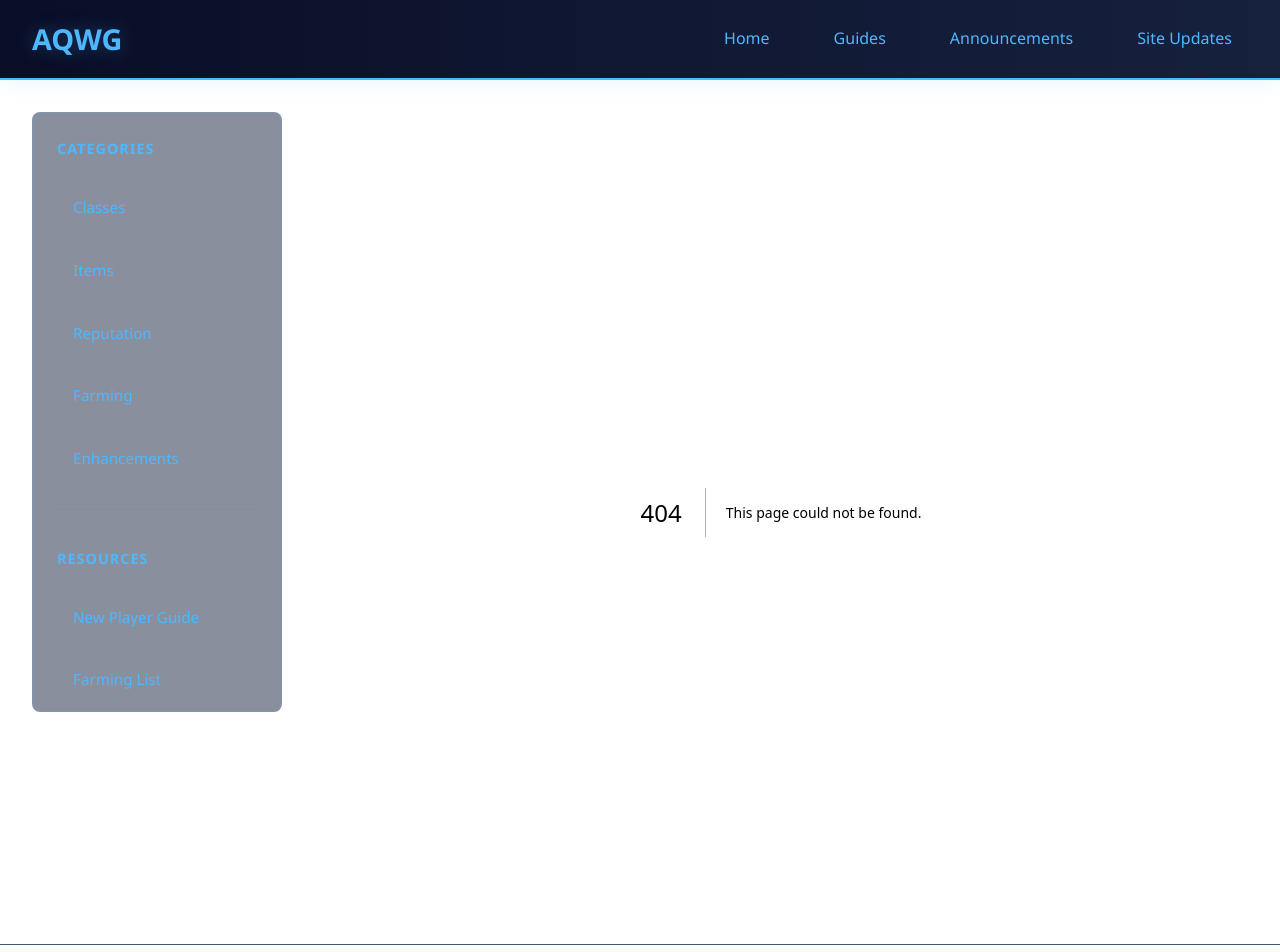
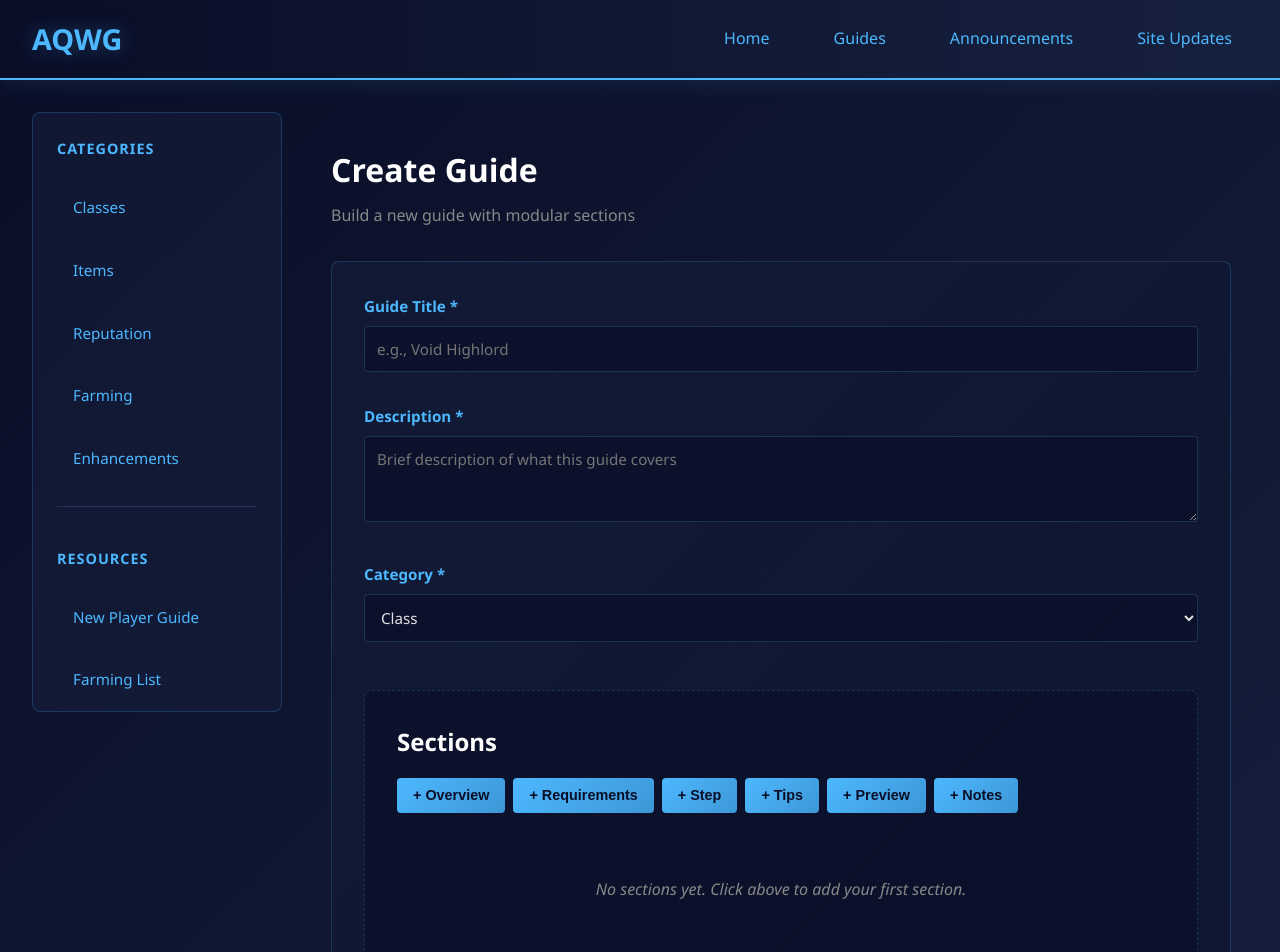
Before and after one commit to tadakuro/aqwg, a Next.js app: page /admin/guides/new in a window 1280 px wide. Before the commit this address had no page. Shown: the top 952 px of the page. Built offline with nearby package versions, Linux system fonts and the light colour scheme.

Commit message:
Create page.tsx

```diff
--- /dev/null
+++ b/app/admin/guides/new/page.tsx
@@ -0,0 +1,261 @@
+'use client';
+
+import { useState } from 'react';
+import styles from './editor.module.css';
+
+interface Section {
+  id: string;
+  type: 'overview' | 'requirements' | 'step' | 'preview' | 'tips' | 'notes';
+  title: string;
+  content: string;
+  order: number;
+}
+
+export default function GuideEditor() {
+  const [title, setTitle] = useState('');
+  const [description, setDescription] = useState('');
+  const [category, setCategory] = useState<'class' | 'item' | 'reputation' | 'farming' | 'enhancement'>('class');
+  const [sections, setSections] = useState<Section[]>([]);
+  const [selectedFile, setSelectedFile] = useState<File | null>(null);
+
+  const addSection = (type: Section['type']) => {
+    const newSection: Section = {
+      id: Date.now().toString(),
+      type,
+      title: `New ${type.charAt(0).toUpperCase() + type.slice(1)}`,
+      content: '',
+      order: sections.length,
+    };
+    setSections([...sections, newSection]);
+  };
+
+  const updateSection = (id: string, updates: Partial<Section>) => {
+    setSections(
+      sections.map((s) => (s.id === id ? { ...s, ...updates } : s))
+    );
+  };
+
+  const deleteSection = (id: string) => {
+    setSections(sections.filter((s) => s.id !== id));
+  };
+
+  const moveSection = (id: string, direction: 'up' | 'down') => {
+    const index = sections.findIndex((s) => s.id === id);
+    if (
+      (direction === 'up' && index === 0) ||
+      (direction === 'down' && index === sections.length - 1)
+    ) {
+      return;
+    }
+
+    const newSections = [...sections];
+    const target = direction === 'up' ? index - 1 : index + 1;
+    [newSections[index], newSections[target]] = [
+      newSections[target],
+      newSections[index],
+    ];
+    setSections(newSections);
+  };
+
+  const handleSave = async (e: React.FormEvent) => {
+    e.preventDefault();
+
+    const guideData = {
+      title,
+      description,
+      category,
+      sections,
+      // image handling would go here
+    };
+
+    console.log('Saving guide:', guideData);
+    // Send to API
+  };
+
+  return (
+    <div className={styles.editor}>
+      <div className={styles.header}>
+        <h1>Create Guide</h1>
+        <p>Build a new guide with modular sections</p>
+      </div>
+
+      <form onSubmit={handleSave} className={styles.form}>
+        <div className={styles.formSection}>
+          <label>Guide Title *</label>
+          <input
+            type="text"
+            value={title}
+            onChange={(e) => setTitle(e.target.value)}
+            placeholder="e.g., Void Highlord"
+            required
+          />
+        </div>
+
+        <div className={styles.formSection}>
+          <label>Description *</label>
+          <textarea
+            value={description}
+            onChange={(e) => setDescription(e.target.value)}
+            placeholder="Brief description of what this guide covers"
+            rows={3}
+            required
+          />
+        </div>
+
+        <div className={styles.formSection}>
+          <label>Category *</label>
+          <select
+            value={category}
+            onChange={(e) =>
+              setCategory(
+                e.target.value as
+                  | 'class'
+                  | 'item'
+                  | 'reputation'
+                  | 'farming'
+                  | 'enhancement'
+              )
+            }
+          >
+            <option value="class">Class</option>
+            <option value="item">Item</option>
+            <option value="reputation">Reputation</option>
+            <option value="farming">Farming</option>
+            <option value="enhancement">Enhancement</option>
+          </select>
+        </div>
+
+        <div className={styles.sectionsContainer}>
+          <div className={styles.sectionHeader}>
+            <h2>Sections</h2>
+            <div className={styles.addButtons}>
+              <button
+                type="button"
+                onClick={() => addSection('overview')}
+                className={styles.addBtn}
+              >
+                + Overview
+              </button>
+              <button
+                type="button"
+                onClick={() => addSection('requirements')}
+                className={styles.addBtn}
+              >
+                + Requirements
+              </button>
+              <button
+                type="button"
+                onClick={() => addSection('step')}
+                className={styles.addBtn}
+              >
+                + Step
+              </button>
+              <button
+                type="button"
+                onClick={() => addSection('tips')}
+                className={styles.addBtn}
+              >
+                + Tips
+              </button>
+              <button
+                type="button"
+                onClick={() => addSection('preview')}
+                className={styles.addBtn}
+              >
+                + Preview
+              </button>
+              <button
+                type="button"
+                onClick={() => addSection('notes')}
+                className={styles.addBtn}
+              >
+                + Notes
+              </button>
+            </div>
+          </div>
+
+          {sections.length === 0 ? (
+            <p className={styles.noSections}>
+              No sections yet. Click above to add your first section.
+            </p>
+          ) : (
+            <div className={styles.sectionsList}>
+              {sections.map((section) => (
+                <div key={section.id} className={styles.sectionBlock}>
+                  <div className={styles.sectionTitle}>
+                    <input
+                      type="text"
+                      value={section.title}
+                      onChange={(e) =>
+                        updateSection(section.id, { title: e.target.value })
+                      }
+                      className={styles.titleInput}
+                    />
+                    <span className={styles.sectionType}>{section.type}</span>
+                  </div>
+
+                  {section.type === 'preview' ? (
+                    <div className={styles.imageUpload}>
+                      <input
+                        type="file"
+                        accept="image/*"
+                        onChange={(e) => setSelectedFile(e.target.files?.[0] || null)}
+                      />
+                      <p style={{ fontSize: '0.9em', color: '#888', marginTop: '0.5rem' }}>
+                        Upload class/item preview image
+                      </p>
+                    </div>
+                  ) : (
+                    <textarea
+                      value={section.content}
+                      onChange={(e) =>
+                        updateSection(section.id, { content: e.target.value })
+                      }
+                      placeholder={`Enter ${section.type} content here...`}
+                      rows={section.type === 'overview' ? 4 : 6}
+                      className={styles.content}
+                    />
+                  )}
+
+                  <div className={styles.sectionActions}>
+                    <button
+                      type="button"
+                      onClick={() => moveSection(section.id, 'up')}
+                      title="Move up"
+                    >
+                      ↑
+                    </button>
+                    <button
+                      type="button"
+                      onClick={() => moveSection(section.id, 'down')}
+                      title="Move down"
+                    >
+                      ↓
+                    </button>
+                    <button
+                      type="button"
+                      onClick={() => deleteSection(section.id)}
+                      className={styles.deleteBtn}
+                      title="Delete"
+                    >
+                      ✕
+                    </button>
+                  </div>
+                </div>
+              ))}
+            </div>
+          )}
+        </div>
+
+        <div className={styles.formActions}>
+          <button type="submit" className={styles.submitBtn}>
+            Save Guide
+          </button>
+          <button type="button" className={styles.draftBtn}>
+            Save as Draft
+          </button>
+        </div>
+      </form>
+    </div>
+  );
+}
```
